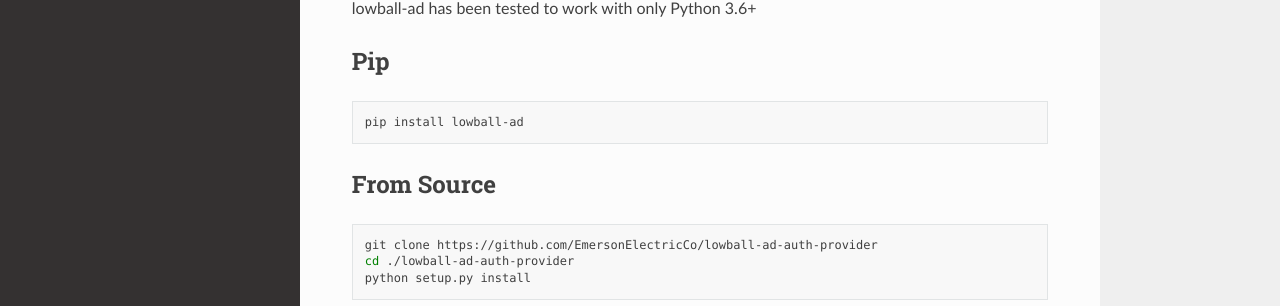
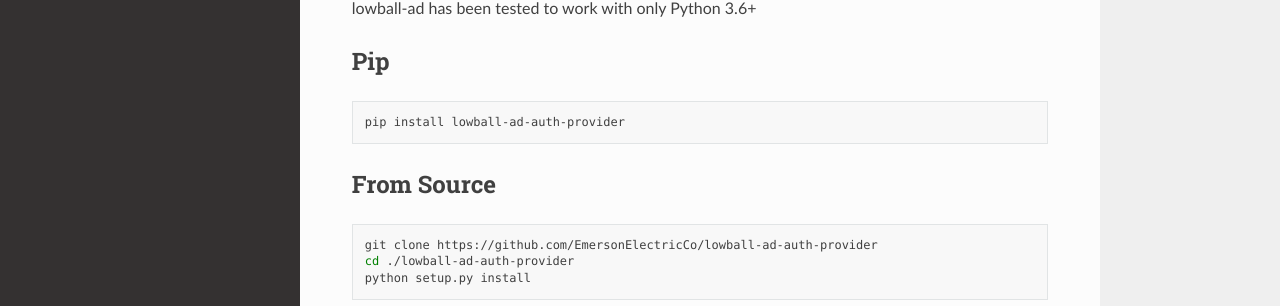
Before and after one commit to EmersonElectricCo/lowball-ad-auth-provider, a Sphinx documentation site: the page built from docs/contents.rst, in a window 1280 px wide and 900 px high. Shown: the part 219-525 px from the top of the window. Built offline with Sphinx 7.4.7 and the Read the Docs theme 2.0.0, drawn with Linux system fonts in a browser that asks for light colours.

Commit message:
#1 - corrected installation

```diff
--- a/docs/contents.rst
+++ b/docs/contents.rst
@@ -18,7 +18,7 @@
 
 .. code-block:: bash
 
-    pip install lowball-ad
+    pip install lowball-ad-auth-provider
 
 From Source
 ***********
```
Also changed, not shown: README.md (+1 -1 lines).
